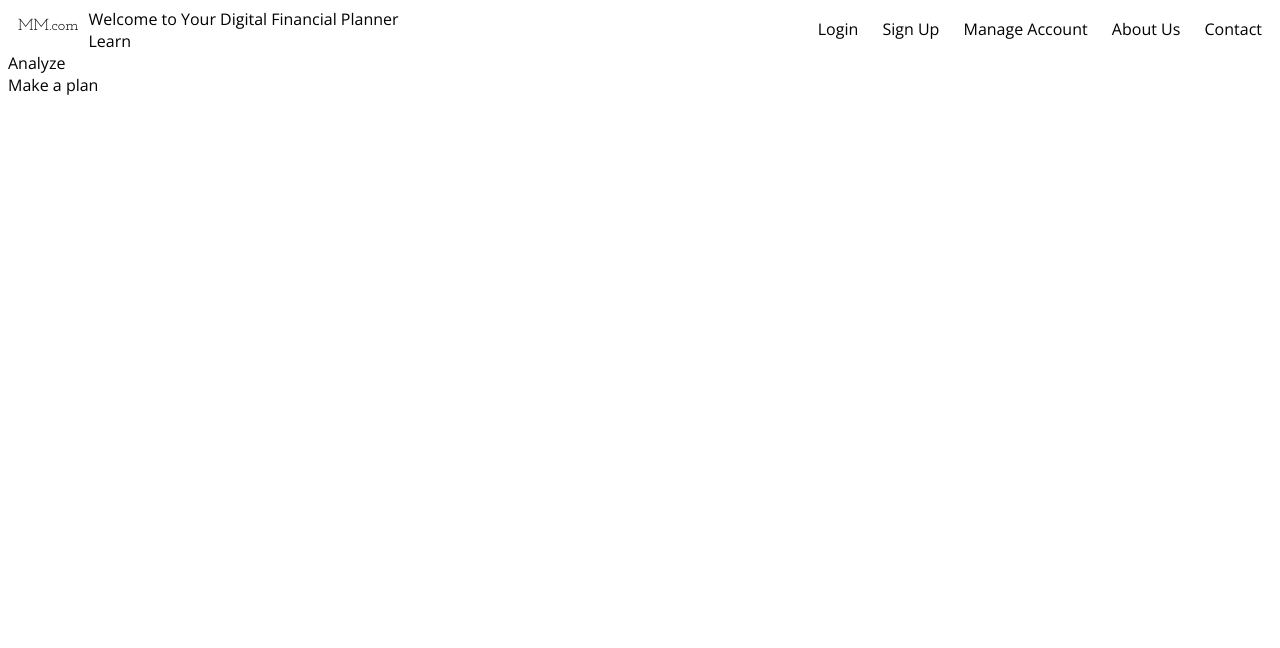
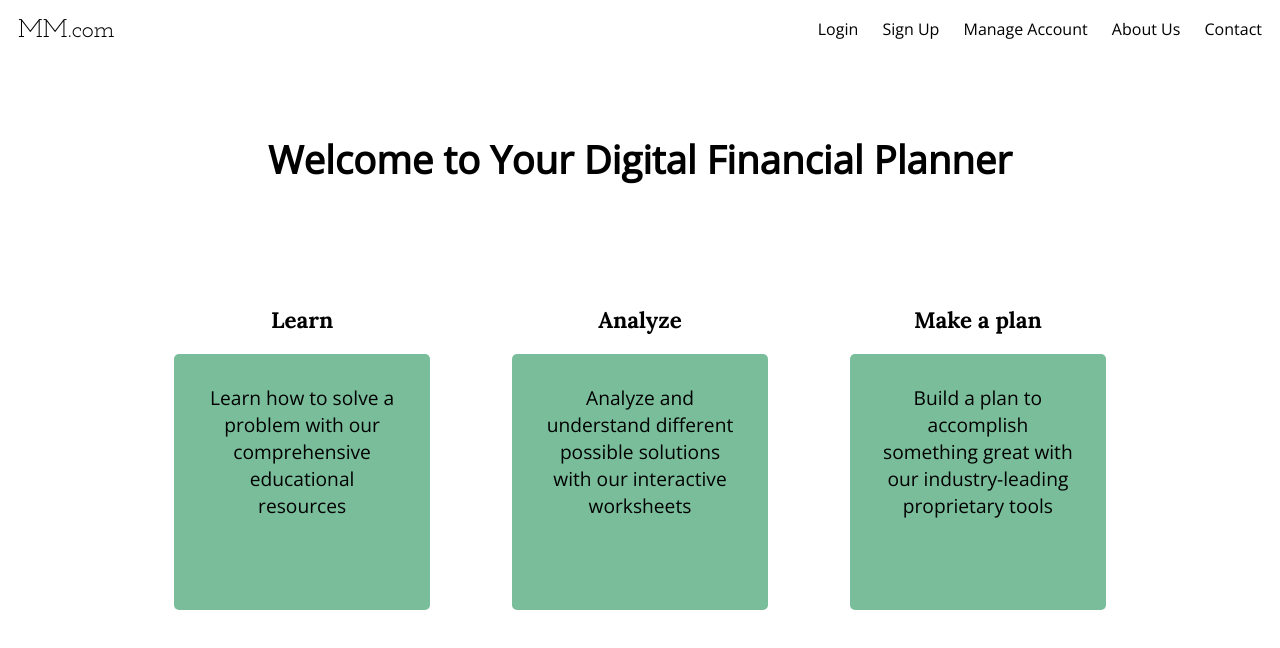
Before and after one commit to KyleLH/MM, a website: page public/index.html in a window 1280 px wide. Drawn offline with nearby package versions, Linux system fonts and the light colour scheme.

Commit message:
[KH] some more stuff

```diff
--- a/public/assets/scss/index.scss
+++ b/public/assets/scss/index.scss
@@ -1,4 +1,11 @@
 $black: #000;
+
+$color-1: #cff09e;
+$color-2: #a8dba8;
+$color-3: #79bd9a;
+$color-4: #3b8686;
+$color-5: #0b486b;
+
 
 body {
   box-sizing: border-box;
@@ -13,9 +20,14 @@ a:active {
   text-decoration: none;
 }
 
+header {
+  overflow: auto;
+}
+
 .header-leftside {
   float: left;
   font-family: Josefin Slab;
+  font-size: 1.6rem;
 }
 
 .header-rightside {
@@ -24,7 +36,7 @@ a:active {
 
 .header-item {
   display: inline-block;
-  padding: 10px 10px;
+  padding: 10px;
   position: relative;
   text-align: center;
   user-select: none;
@@ -52,3 +64,46 @@ a:active {
     cursor: pointer;
   }
 }
+
+.section {
+  font-size: 1.2rem;
+  text-align: center;
+  width: 100%;
+
+  .welcome {
+    display: inline-block;
+  }
+}
+
+.info {
+  display: inline-block;
+  width: 83%;
+
+  .info-section {
+    display: inline-block;
+    height: 20vw;
+    margin: 40px calc(22% / 6);
+    vertical-align: top;
+    width: 20vw;
+
+    .block {
+      background-color: $color-3;
+      border-radius: 5px;
+      box-sizing: border-box;
+      height: 100%;
+      margin-top: 20px;
+      padding: 30px;
+      width: 100%;
+    }
+  }
+}
+
+.title {
+  font-family: Lora, serif;
+  font-size: 1.4rem;
+}
+
+.welcome {
+  font-size: 2.4rem;
+  margin: 80px 0;
+}
--- a/public/index.html
+++ b/public/index.html
@@ -4,6 +4,7 @@
   <title>MM</title>
   <script type="text/javascript" src="assets/js/index.js"></script>
   <link href='https://fonts.googleapis.com/css?family=Josefin+Slab' rel='stylesheet' type='text/css'>
+  <link href='https://fonts.googleapis.com/css?family=Lora:700' rel='stylesheet' type='text/css'>
   <link href='https://fonts.googleapis.com/css?family=Open+Sans' rel='stylesheet' type='text/css'>
   <link href="assets/css/index.css" rel="stylesheet" />
 </head>
@@ -38,22 +39,27 @@
 </header>
 
 <div class="section splash">
-  <div class="welcome">
+  <h1 class="welcome">
     Welcome to Your Digital Financial Planner
-  </div>
+  </h1>
 
   <div class="info">
-    <div>
-      Learn
+    <div class="info-section">
+      <div class="title">Learn</div>
       <div class="block">
+        Learn how to solve a problem with our comprehensive educational resources
       </div>
     </div>
-      Analyze
+    <div class="info-section">
+      <div class="title">Analyze</div>
       <div class="block">
+        Analyze and understand different possible solutions with our interactive worksheets
       </div>
-    <div>
-      Make a plan
+    </div>
+    <div class="info-section">
+      <div class="title">Make a plan</div>
       <div class="block">
+        Build a plan to accomplish something great with our industry-leading proprietary tools
       </div>
     </div>
 
```
Also changed, not shown: public/assets/css/index.css.
